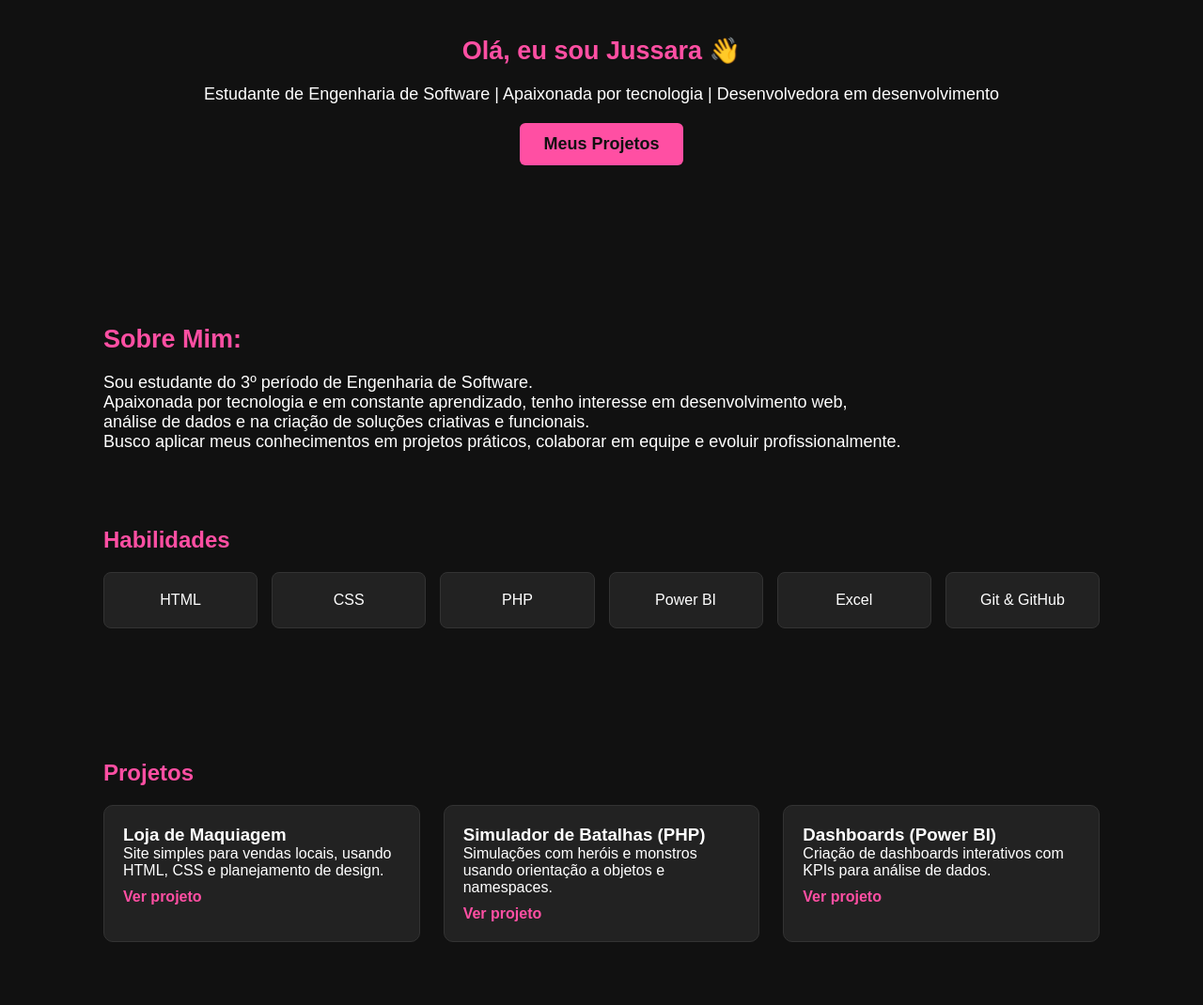
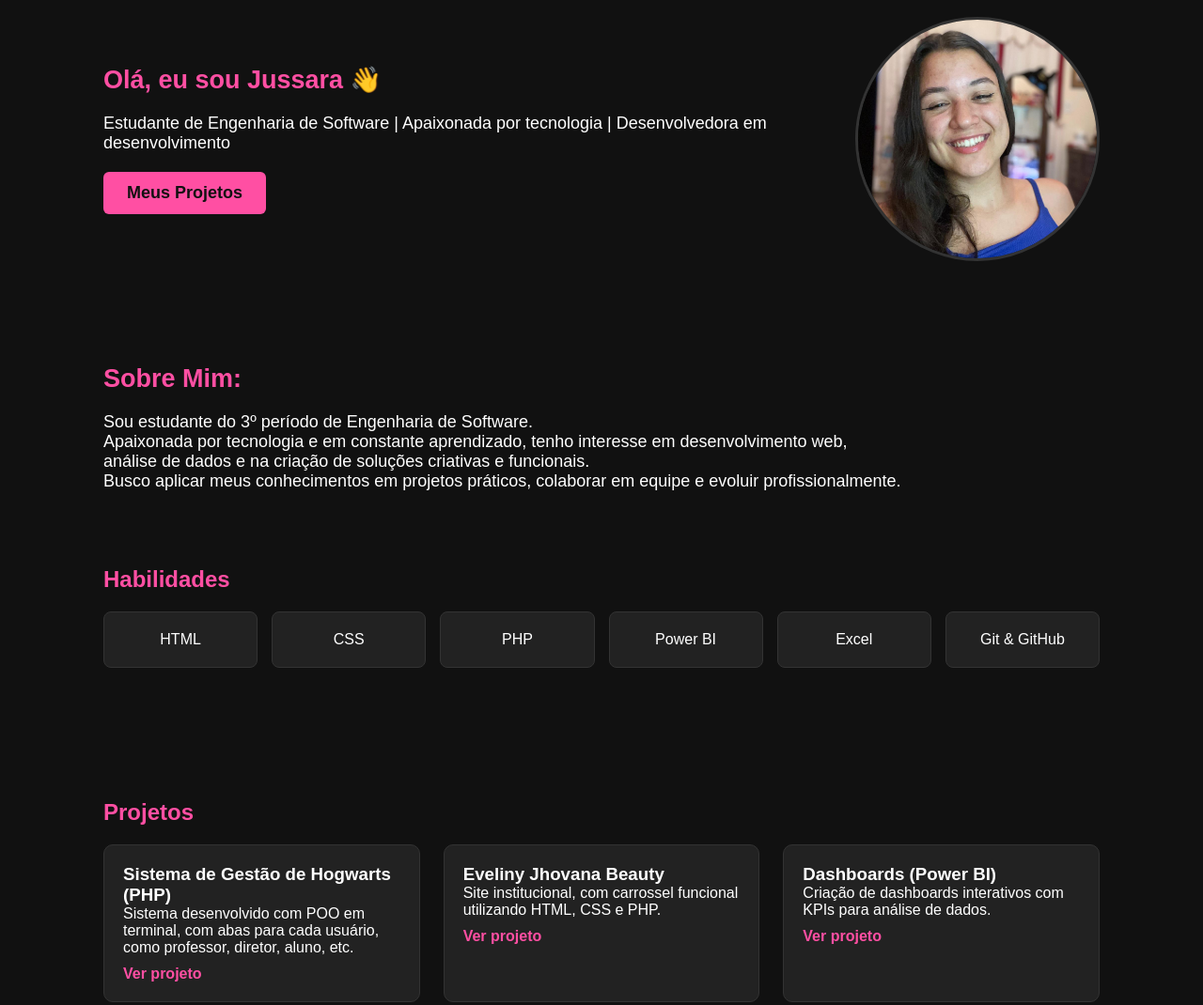
Before and after one commit to jussara6/ferias-html, a plain HTML site: page index.html in a window 1280 px wide. Shown: the part 120-1190 px from the top of the page at 94% size. Drawn offline with Linux system fonts and the light colour scheme.

Commit message:
add foto, github e edit projetos

```diff
--- a/index.html
+++ b/index.html
@@ -23,9 +23,17 @@
 
     <!-- HERO -->
     <section class="hero">
-        <h2>Olá, eu sou Jussara 👋</h2>
-        <p>Estudante de Engenharia de Software | Apaixonada por tecnologia | Desenvolvedora em desenvolvimento</p>
-        <a href="#projetos" class="btn">Meus Projetos</a>
+        <div class="hero-content">
+            <div class="intro">
+                <h2>Olá, eu sou Jussara 👋</h2>
+                <p>Estudante de Engenharia de Software | Apaixonada por tecnologia | Desenvolvedora em desenvolvimento</p>
+                <a href="#projetos" class="btn">Meus Projetos</a>
+            </div>
+
+            <div class="hero-photo">
+                <img src="Jussara.jpeg" alt="Foto de Jussara Faria" loading="lazy">
+            </div>
+        </div>
     </section>
 
     <!-- SOBRE MIM -->
@@ -56,22 +64,21 @@
         <h2>Projetos</h2>
 
         <div class="cards-projetos">
-            <div class="projeto">
-                <h3>Loja de Maquiagem</h3>
-                <p>Site simples para vendas locais, usando HTML, CSS e planejamento de design.</p>
+          <div class="projeto">
+                <h3>Sistema de Gestão de Hogwarts (PHP)</h3>
+                <p>Sistema desenvolvido com POO em terminal, com abas para cada usuário, como professor, diretor, aluno, etc.  </p>
                 <a href="#" class="btn-projeto">Ver projeto</a>
             </div>
-
-            <div class="projeto">
-                <h3>Simulador de Batalhas (PHP)</h3>
-                <p>Simulações com heróis e monstros usando orientação a objetos e namespaces.</p>
-                <a href="#" class="btn-projeto">Ver projeto</a>
+             <div class="projeto">
+                <h3>Eveliny Jhovana Beauty</h3>
+                <p>Site institucional, com carrossel funcional utilizando HTML, CSS e PHP.</p>
+                <a href="https://www.evelinyjhovanabeauty.com" target="_blank" class="btn-projeto">Ver projeto</a>
             </div>
 
             <div class="projeto">
                 <h3>Dashboards (Power BI)</h3>
                 <p>Criação de dashboards interativos com KPIs para análise de dados.</p>
-                <a href="#" class="btn-projeto">Ver projeto</a>
+                <a href="https://github.com/jussara6/Porftolio-Jussara" target="_blank" class="btn-projeto">Ver projeto</a>
             </div>
         </div>
     </section>
@@ -79,10 +86,12 @@
     <!-- CONTATO -->
     <section id="contato" class="contato">
         <h2>Contato</h2>
-        <p>Vamos conversar? Entre em contato comigo:</p>
+        <p>Vamos conversar? <br>Entre em contato comigo:</p>
         <a href="https://www.linkedin.com/in/jussara-faria-de-oliveira-19b02b280/" target="_blank" class="btn">
             Meu LinkedIn
         </a>
+        <a href="https://github.com/jussara6" target="_blank" class="btn">Meu GitHub</a>
+
     </section>
 
     <footer>
--- a/style.css
+++ b/style.css
@@ -51,10 +51,42 @@ nav ul li a:hover {
 
 /* HERO */
 .hero {
-    text-align: center;
-    padding: 100px 20px;
     background-color: #111;
     font-size: 18px;
+    padding: 80px 20px;
+}
+
+.hero-content {
+    display: flex;
+    align-items: center;
+    gap: 30px;
+    max-width: 1100px;
+    margin: auto;
+}
+
+.hero .intro {
+    flex: 1;
+    text-align: left;
+}
+
+.hero-photo {
+    flex: 0 0 260px;
+}
+
+.hero-photo img {
+    width: 260px;
+    height: 260px;
+    object-fit: cover;
+    border-radius: 50%;
+    border: 3px solid #333;
+    display: block;
+}
+
+@media (max-width:700px) {
+    .hero { padding: 60px 20px; }
+    .hero-content { flex-direction: column; text-align: center; }
+    .hero-photo { margin-top: 20px; }
+    .hero-photo img { width: 180px; height: 180px; border-radius: 50%; }
 }
 
 .btn {
@@ -73,15 +105,16 @@ nav ul li a:hover {
     background-color: #ff2f8b;
 }
 
-/* SEÇÕES */
+
 section {
     padding: 70px 20px;
     max-width: 1100px;
     margin: auto;
 }
 
-/* Ajuste de espaçamento entre as seções SOBRE e HABILIDADES */
+
 .sobre {
+    padding-top: 30px;
     padding-bottom: 40px;
     font-size: 18px;
 }
@@ -135,12 +168,12 @@ h2 {
     text-decoration: underline;
 }
 
-/* CONTATO */
+
 .contato {
     text-align: center;
 }
 
-/* FOOTER */
+
 footer {
     padding: 20px;
     text-align: center;
```
Also changed, not shown: Jussara.jpeg (added), images/jussara-hero.svg (added), 2 other files.
